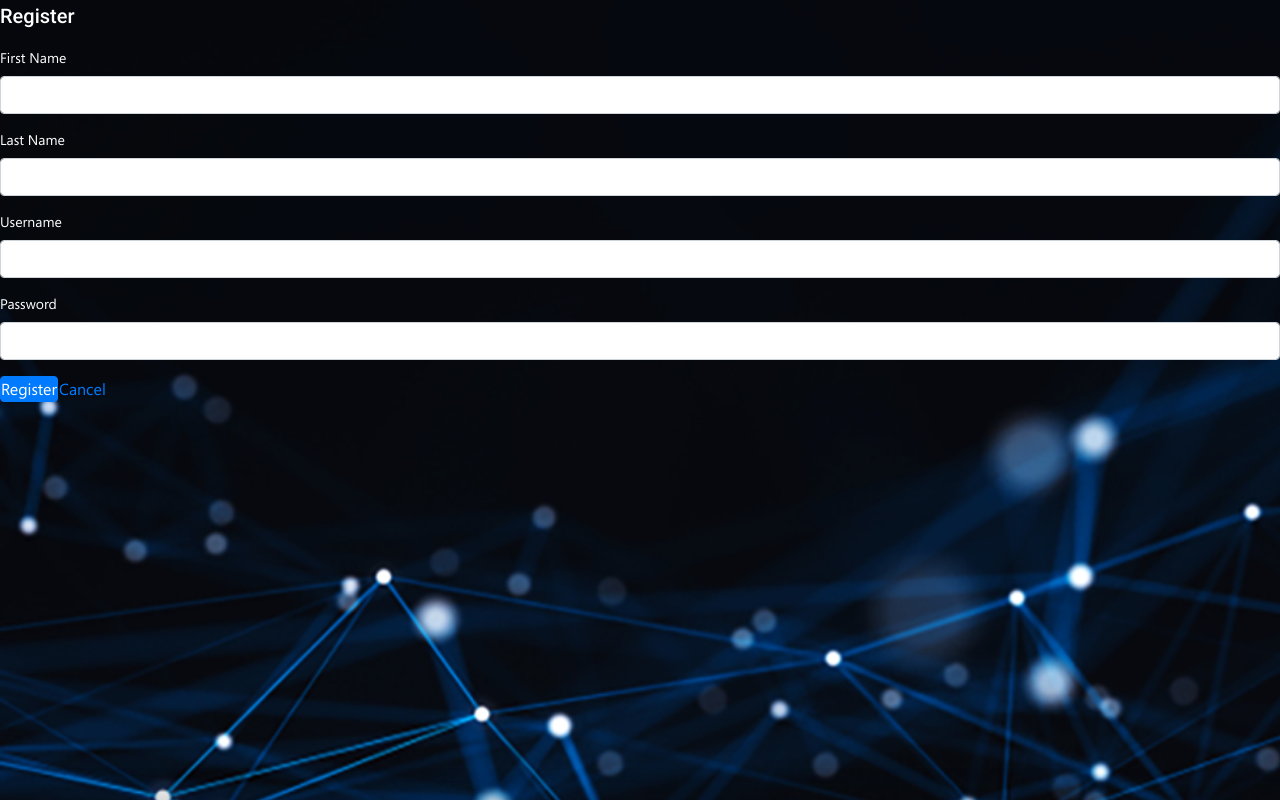
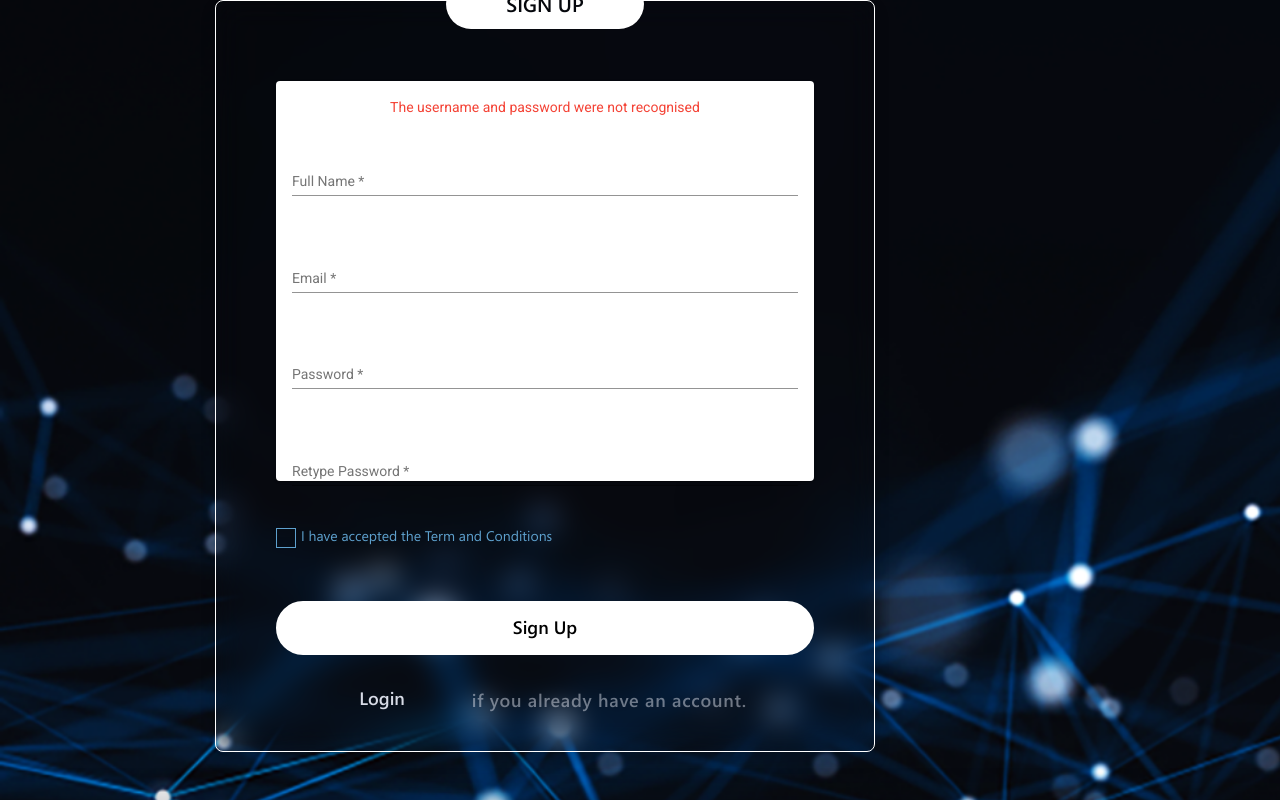
Before and after one commit to Akshay4610/SensaiRepo, an Angular app: page /register in a window 1280 px wide. Built offline with nearby package versions, Linux system fonts and the light colour scheme.

Commit message:
register component changes

```diff
--- a/src/app/components/login/login.component.html
+++ b/src/app/components/login/login.component.html
@@ -44,7 +44,7 @@
                       <div class="btn-decoration"> <span>Login</span> </div>
                       <button type="submit" class="btn btn-primary generic-btn">Login</button>
                       <div class="sign-up-details">
-                          <a href="" class="nav-link signup-btn"> Sign Up</a> <span>  if you don't have an account.</span>
+                          <a routerLink="/register" class="nav-link signup-btn"> Register</a> <span>  if you don't have an account.</span>
                       </div>
                   </form>
 
--- a/src/app/components/register/register.component.css
+++ b/src/app/components/register/register.component.css
@@ -0,0 +1,12 @@
+mat-card {
+    width: 100%;
+    margin: 2em auto;
+    text-align: center;
+    height: 50vh;
+    margin-top: 20px;
+  }
+
+  mat-form-field {
+    display: block;
+    margin-top: 40px;
+  }
--- a/src/app/components/register/register.component.html
+++ b/src/app/components/register/register.component.html
@@ -1,4 +1,4 @@
-<h2>Register</h2>
+<!-- <h2>Register</h2>
 <form [formGroup]="registerForm" (ngSubmit)="onSubmit()">
     <div class="form-group">
         <label for="firstName">First Name</label>
@@ -36,4 +36,68 @@
         </button>
         <a routerLink="/login" class="btn btn-link">Cancel</a>
     </div>
-</form>
+</form> -->
+
+
+<div class="modal" id="signup">
+
+    <div class="modal-dialog generic-modal">
+
+        <div class="modal-content">
+
+            <div class="modal-body">
+                <form [formGroup]="registerForm" (ngSubmit)="onSubmit()">
+
+                    <div class="form-group">
+                        <mat-card>
+                            <mat-card-content>
+                                    <mat-error>
+                                        The username and password were not recognised
+                                    </mat-error>
+                                    <mat-form-field class="full-width-input">
+                                        <input matInput placeholder="Full Name" formControlName="fullName" required>
+                                        <mat-error>
+                                            Please provide a valid email address
+                                        </mat-error>
+                                    </mat-form-field>
+                                    <mat-form-field class="full-width-input">
+                                        <input matInput placeholder="Email" formControlName="email" required>
+                                        <mat-error>
+                                            Please provide a valid email address
+                                        </mat-error>
+                                    </mat-form-field>
+                                    <mat-form-field class="full-width-input">
+                                        <input matInput color="white" type="password" placeholder="Password" formControlName="password" required>
+                                        <mat-error>
+                                            Please provide a valid password
+                                        </mat-error>
+                                    </mat-form-field>
+                                    <mat-form-field class="full-width-input">
+                                        <input matInput color="white" type="password" placeholder="Retype Password" formControlName="retypePassword" required>
+                                        <mat-error>
+                                            Please provide a valid password
+                                        </mat-error>
+                                    </mat-form-field>
+                                    <!-- <button class="login_button" mat-raised-button color="primary">Login</button> -->
+
+                            </mat-card-content>
+                        </mat-card>
+                    </div>
+                    <div class="form-check">
+                        <div class="form-group">
+                            <input type="checkbox" id="check" class="cagree">
+                            <label for="check">I have accepted the Term and Conditions</label>
+
+                        </div>
+                    </div>
+                    <div class="btn-decoration"><span>Sign up</span></div>
+                    <button (click)="onSubmit()" type="submit" class="btn btn-primary generic-btn">Sign up</button>
+                    <div class="sign-up-details">
+                        <a routerLink='/login' class="nav-link login-btn"> Login</a> <span> if you already have an account.</span>
+                    </div>
+                </form>
+
+            </div>
+        </div>
+    </div>
+</div>
--- a/src/app/components/register/register.component.ts
+++ b/src/app/components/register/register.component.ts
@@ -6,9 +6,12 @@ import { first } from 'rxjs/operators';
 import { AuthenticationService } from '../../core/services/authentication.service';
 import { UserService } from '../../core/services/user.service';
 import { from } from 'rxjs';
-import { User } from 'src/app/shared/models/user.model';
+import { User } from '../../shared/models/user.model';
 
-@Component({ templateUrl: 'register.component.html' })
+@Component({
+    templateUrl: 'register.component.html',
+    styleUrls: ['./register.component.css']
+})
 export class RegisterComponent implements OnInit {
     registerForm: FormGroup;
     loading = false;
@@ -29,10 +32,10 @@ export class RegisterComponent implements OnInit {
 
     ngOnInit() {
         this.registerForm = this.formBuilder.group({
-            firstName: ['', Validators.required],
-            lastName: ['', Validators.required],
-            username: ['', Validators.required],
-            password: ['', [Validators.required, Validators.minLength(6)]]
+            fullName: ['', Validators.required],
+            email: ['', [Validators.required, Validators.email]],
+            password: ['', [Validators.required, Validators.minLength(6)]],
+            retypePassword: ['', [Validators.required, Validators.minLength(6)]]
         });
     }
 
@@ -50,15 +53,14 @@ export class RegisterComponent implements OnInit {
             return;
         }
         const user = new User();
-        user.email = this.f.username.value;
-        user.fullName = `${this.f.firstName.value} ${this.f.lastName.value}`;
+        user.email = this.f.email.value;
+        user.fullName = this.f.fullName.value;
         user.isActive = true;
         user.isAdmin = true;
         user.isStaff = true;
         user.password = this.f.password.value;
         this.loading = true;
         this.userService.register(user)
-            .pipe(first())
             .subscribe(
                 data => {
                    // this.alertService.success('Registration successful', true);
```
